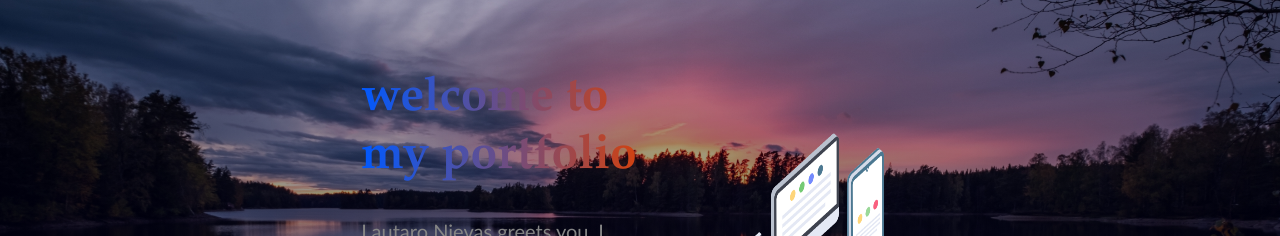
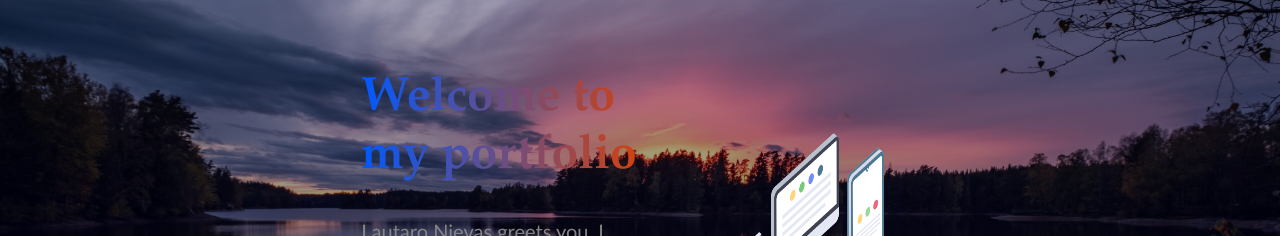
Before and after one commit to Nievas1000/Portafolio, a React (Create React App) app: page / in a window 1280 px wide. Shown: the part 140-376 px from the top of the page. Built offline with nearby package versions, Linux system fonts and the light colour scheme.

Commit message:
Update title

```diff
--- a/src/components/ContainerInfo.js
+++ b/src/components/ContainerInfo.js
@@ -11,7 +11,7 @@ const ContainerInfo = () => {
       <Row className="justify-content-md-center section-info">
         <Col xs lg="3">
           <div className="info">
-            <h1>welcome to my portfolio</h1>
+            <h1>Welcome to my portfolio</h1>
             <p>
               Lautaro Nievas greets you, I am a Full-Stack Developer and I
               welcome you to my portfolio. I consider myself a proactive person
```
